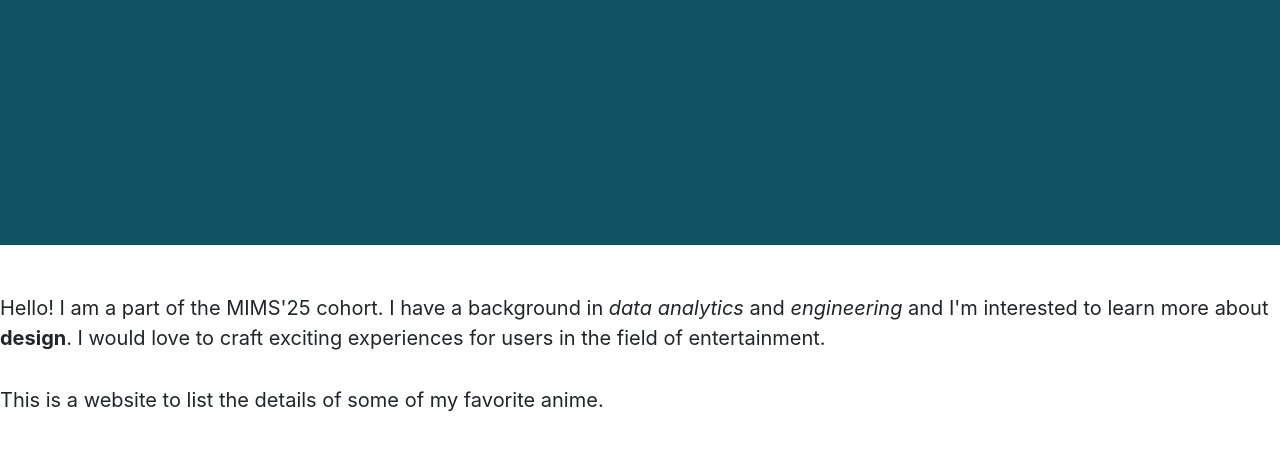
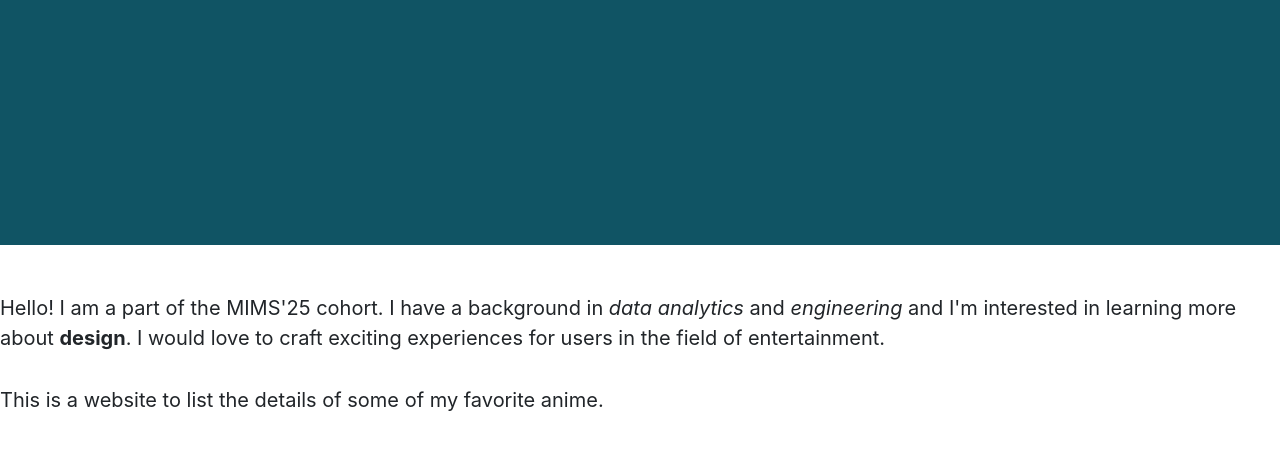
Before and after one commit to prajaktapandit7/prajaktapandit7.github.io, a plain HTML site: page index.html in a window 1280 px wide. Shown: the part 273-722 px from the top of the page. Drawn offline with Linux system fonts and the light colour scheme.

Commit message:
Update index.html

```diff
--- a/index.html
+++ b/index.html
@@ -32,7 +32,7 @@
         <section class="text-left">
 
             <div class="col-md-auto mb-3">
-                <p>Hello! I am a part of the MIMS'25 cohort. I have a background in <em>data analytics</em> and <em>engineering</em> and I'm interested to learn more about <strong>design</strong>. I would love to craft exciting experiences for users in the field of entertainment.</p>
+                <p>Hello! I am a part of the MIMS'25 cohort. I have a background in <em>data analytics</em> and <em>engineering</em> and I'm interested in learning more about <strong>design</strong>. I would love to craft exciting experiences for users in the field of entertainment.</p>
                 <p>This is a website to list the details of some of my favorite anime.</p>
 
             </div>
```
